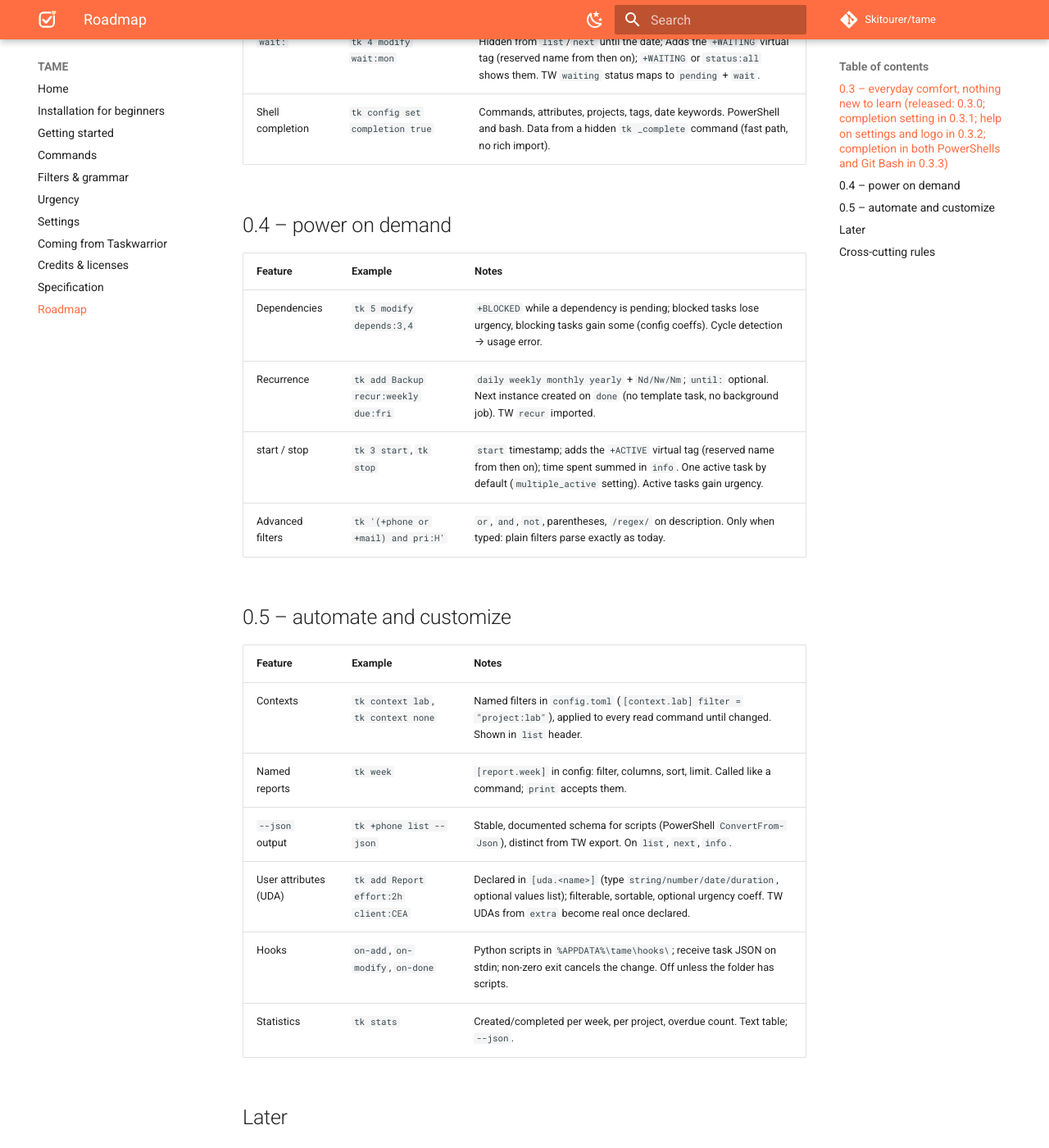
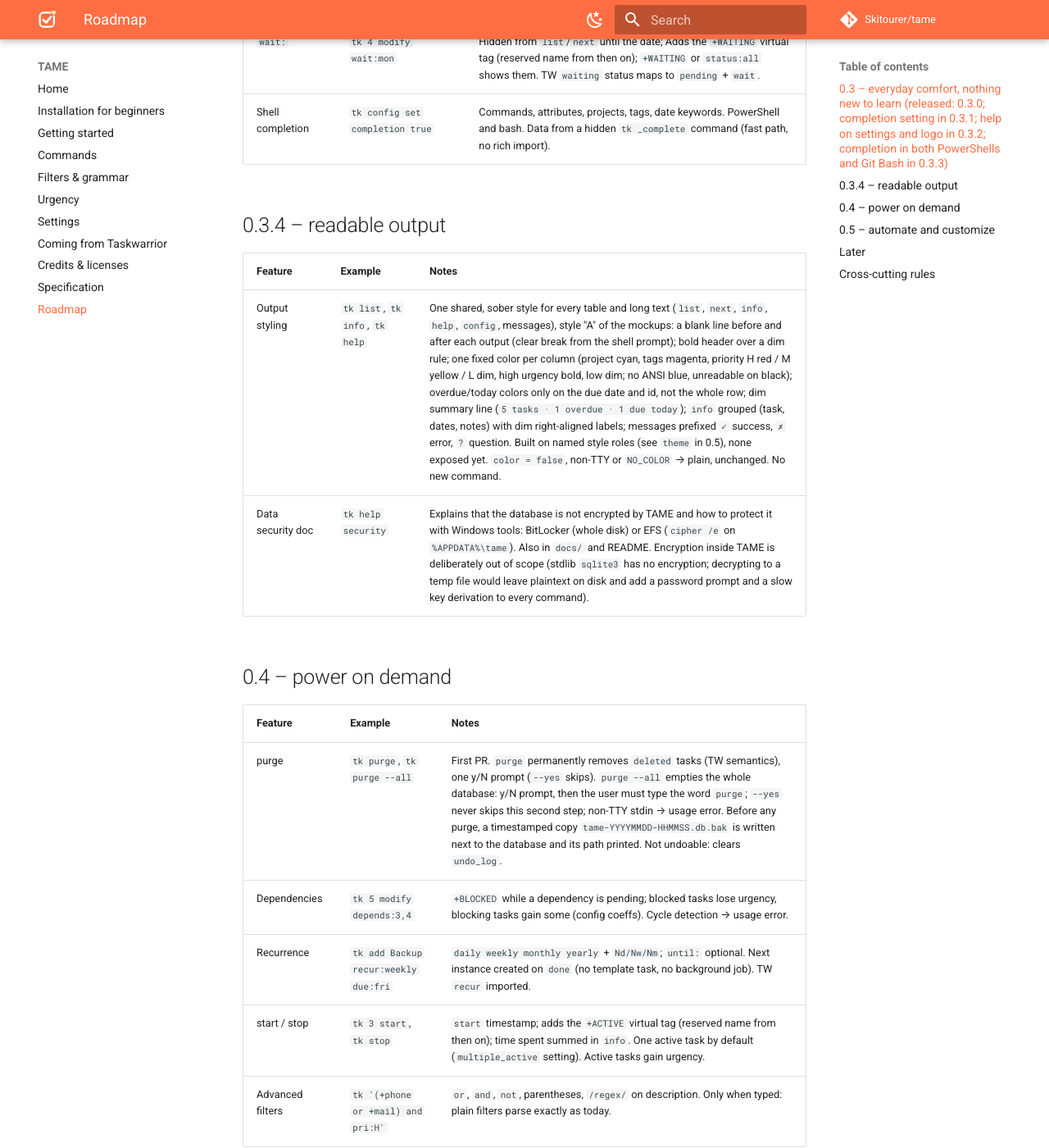
Before and after one commit to Skitourer/tame, an MkDocs documentation site: the page built from docs/ROADMAP.md, in a window 1280 px wide and 1400 px high, scrolled down 889 px. Shown: the whole window at 82% size. Built offline with MkDocs 1.6.1 and Material for MkDocs 9.7.7, drawn with Linux system fonts in a browser that asks for light colours; comment, search, counter and statistics services are not loaded; some of the changed text lies outside the part shown.

Commit message:
docs: plan readable output, purge and themes (#35)

```diff
--- a/docs/ROADMAP.md
+++ b/docs/ROADMAP.md
@@ -18,10 +18,18 @@ Order within a release = suggested PR order. TW = Taskwarrior.
 | `wait:` | `tk 4 modify wait:mon` | Hidden from `list`/`next` until the date; Adds the `+WAITING` virtual tag (reserved name from then on); `+WAITING` or `status:all` shows them. TW `waiting` status maps to `pending` + `wait`. |
 | Shell completion | `tk config set completion true` | Commands, attributes, projects, tags, date keywords. PowerShell and bash. Data from a hidden `tk _complete` command (fast path, no rich import). |
 
+## 0.3.4 – readable output
+
+| Feature | Example | Notes |
+|---|---|---|
+| Output styling | `tk list`, `tk info`, `tk help` | One shared, sober style for every table and long text (`list`, `next`, `info`, `help`, `config`, messages), style "A" of the mockups: a blank line before and after each output (clear break from the shell prompt); bold header over a dim rule; one fixed color per column (project cyan, tags magenta, priority H red / M yellow / L dim, high urgency bold, low dim; no ANSI blue, unreadable on black); overdue/today colors only on the due date and id, not the whole row; dim summary line (`5 tasks · 1 overdue · 1 due today`); `info` grouped (task, dates, notes) with dim right-aligned labels; messages prefixed `✓` success, `✗` error, `?` question. Built on named style roles (see `theme` in 0.5), none exposed yet. `color = false`, non-TTY or `NO_COLOR` → plain, unchanged. No new command. |
+| Data security doc | `tk help security` | Explains that the database is not encrypted by TAME and how to protect it with Windows tools: BitLocker (whole disk) or EFS (`cipher /e` on `%APPDATA%\tame`). Also in `docs/` and README. Encryption inside TAME is deliberately out of scope (stdlib `sqlite3` has no encryption; decrypting to a temp file would leave plaintext on disk and add a password prompt and a slow key derivation to every command). |
+
 ## 0.4 – power on demand
 
 | Feature | Example | Notes |
 |---|---|---|
+| purge | `tk purge`, `tk purge --all` | First PR. `purge` permanently removes `deleted` tasks (TW semantics), one y/N prompt (`--yes` skips). `purge --all` empties the whole database: y/N prompt, then the user must type the word `purge`; `--yes` never skips this second step; non-TTY stdin → usage error. Before any purge, a timestamped copy `tame-YYYYMMDD-HHMMSS.db.bak` is written next to the database and its path printed. Not undoable: clears `undo_log`. |
 | Dependencies | `tk 5 modify depends:3,4` | `+BLOCKED` while a dependency is pending; blocked tasks lose urgency, blocking tasks gain some (config coeffs). Cycle detection → usage error. |
 | Recurrence | `tk add Backup recur:weekly due:fri` | `daily weekly monthly yearly` + `Nd/Nw/Nm`; `until:` optional. Next instance created on `done` (no template task, no background job). TW `recur` imported. |
 | start / stop | `tk 3 start`, `tk stop` | `start` timestamp; adds the `+ACTIVE` virtual tag (reserved name from then on); time spent summed in `info`. One active task by default (`multiple_active` setting). Active tasks gain urgency. |
@@ -36,12 +44,14 @@ Order within a release = suggested PR order. TW = Taskwarrior.
 | `--json` output | `tk +phone list --json` | Stable, documented schema for scripts (PowerShell `ConvertFrom-Json`), distinct from TW export. On `list`, `next`, `info`. |
 | User attributes (UDA) | `tk add Report effort:2h client:CEA` | Declared in `[uda.<name>]` (type `string/number/date/duration`, optional values list); filterable, sortable, optional urgency coeff. TW UDAs from `extra` become real once declared. |
 | Hooks | `on-add`, `on-modify`, `on-done` | Python scripts in `%APPDATA%\tame\hooks\`; receive task JSON on stdin; non-zero exit cancels the change. Off unless the folder has scripts. |
+| Themes | `tk config set theme mono` | `theme` setting: a built-in name (`default` = 0.3.4 style, `mono` bold/dim + red for overdue only, `boxed` rounded frames, `stripes` header band + striped rows) or a path to a TOML theme file (`base = "default"` then overrides). A `[theme]` table in `config.toml` overrides single roles on top. Roles map to rich style strings (`project = "bold green"`): `header rule id age project tag pri.H pri.M pri.L due.overdue due.today urgency.high urgency.low note summary success error question hint help.heading help.command`. Layout switches, closed list: `spacing`, `stripes`, `box = none\|rounded`, `symbols = true\|false` (words instead). Unknown role, bad style or missing file → usage error naming key and file. Loaded in the render layer only. `tk help theme` lists roles and built-ins. |
 | Statistics | `tk stats` | Created/completed per week, per project, overdue count. Text table; `--json`. |
 
 ## Later
 
 - **TUI** (Textual): browse, filter, edit; reuses `TaskService` unchanged (SPEC §1 hard rule).
 - Sync between machines (export/merge based; never SQLite on a cloud folder).
+- Encrypted export (`tk export --encrypt`, passphrase) for backups and transfer between machines, together with sync.
 - Calendar export (`.ics`) for tasks with a due date.
 
 ## Cross-cutting rules
```
